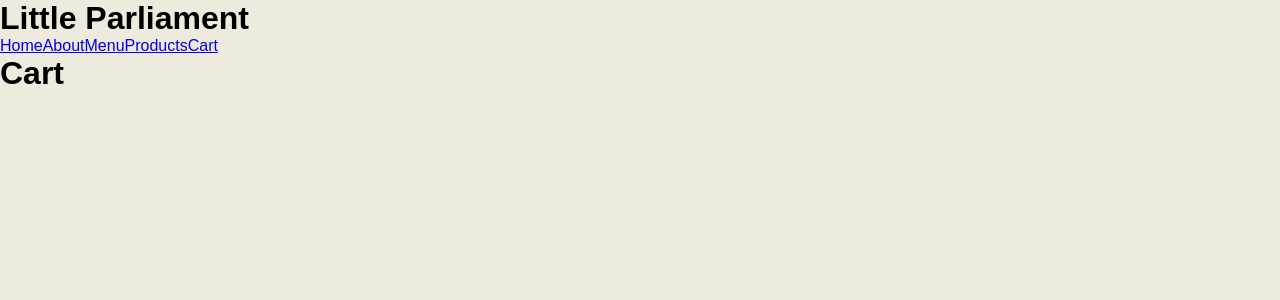
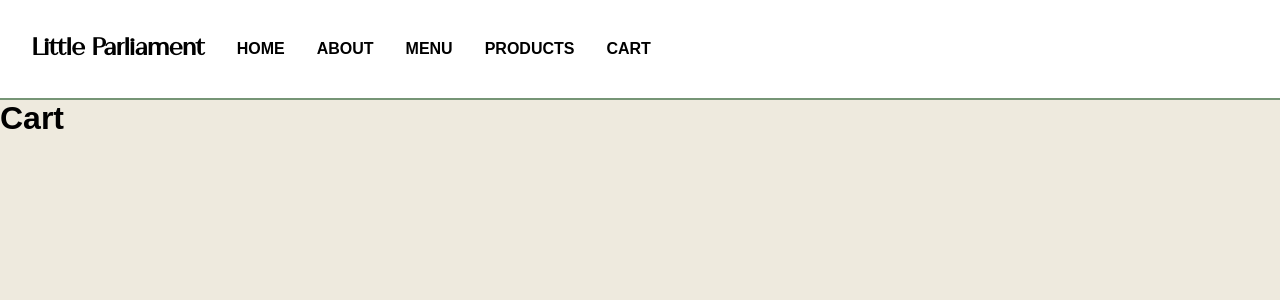
Before and after one commit to Shadakai/Little_parliament_website, a React (Vite) app in the folder src/little-parliament-frontend/: page /Cart in a window 1280 px wide. Shown: the top 300 px of the page. Built offline with nearby package versions, Linux system fonts and the light colour scheme.

Commit message:
started styling for desktop Nav

```diff
--- a/src/little-parliament-frontend/src/App.jsx
+++ b/src/little-parliament-frontend/src/App.jsx
@@ -8,7 +8,6 @@ function App() {
 
   return (
     <BrowserRouter>
-        <h1>Little Parliament</h1>
         <Nav />
         <Router />
     </BrowserRouter>
--- a/src/little-parliament-frontend/src/components/Nav.jsx
+++ b/src/little-parliament-frontend/src/components/Nav.jsx
@@ -1,5 +1,6 @@
 import React from 'react';
 import { Link } from "react-router-dom"
+import '../styles/components/Nav.css'
 
 export default function Nav() {
     const route_details = [
@@ -26,11 +27,19 @@ export default function Nav() {
     ]
 
     const routes = route_details.map((route, index) =>
-        <Link to={route.path} key={index}>{route.title}</Link>
+        <li className="nav__link">
+            <Link to={route.path} key={index}>{route.title}</Link>
+        </li>
     )
     return (
-        <nav>
-            {routes}
-        </nav>
+        <div className="nav-container">
+            <nav className='container nav'>
+                {/* <img className='nav__logo' src="https://littleparliament-bucket.s3.ap-southeast-2.amazonaws.com/little-parliament-public-assets/Circle+Logo+Green+on+Transparent+Background.png" alt="Little Parliament Logo" /> */}
+                <h2 className="nav__title">Little Parliament</h2>
+                <ul className='nav__links'>
+                    {routes}
+                </ul>
+            </nav>
+        </div>
     )
 }
--- a/src/little-parliament-frontend/src/index.css
+++ b/src/little-parliament-frontend/src/index.css
@@ -29,6 +29,14 @@ body {
   font-size: 16px;
 }
 
+a {
+  text-decoration: none;
+}
+
+li {
+  list-style: none;
+}
+
 .container {
   width: 100%;
   max-width: 1440px;
--- /dev/null
+++ b/src/little-parliament-frontend/src/styles/components/Nav.css
@@ -0,0 +1,33 @@
+@media only screen and (min-width: 991px) {
+    .nav-container {
+        width: 100%;
+        background-color: var(--white);
+        border-bottom: 2px var(--brand-green) solid;
+    }
+    .nav {
+        display: flex;
+        align-items: center;
+        padding: 2rem;
+    }
+    .nav__title {
+        font-family: var(--fancy-font);
+        margin-right: 2rem;
+    }
+    .nav__links {
+        display: flex;
+    }
+    .nav__link {
+        text-transform: uppercase;
+        font-weight: bold;
+    }
+    .nav__link a {
+        color: var(--black);
+    }
+    .nav__link + .nav__link {
+        margin-left: 2rem;
+    }
+    .nav__logo {
+        margin-right: 2rem;
+        height: 4rem;
+    }
+}
```
Also changed, not shown: src/little-parliament-frontend/src/components/MobileNav.jsx (added, +36 -0 lines).
